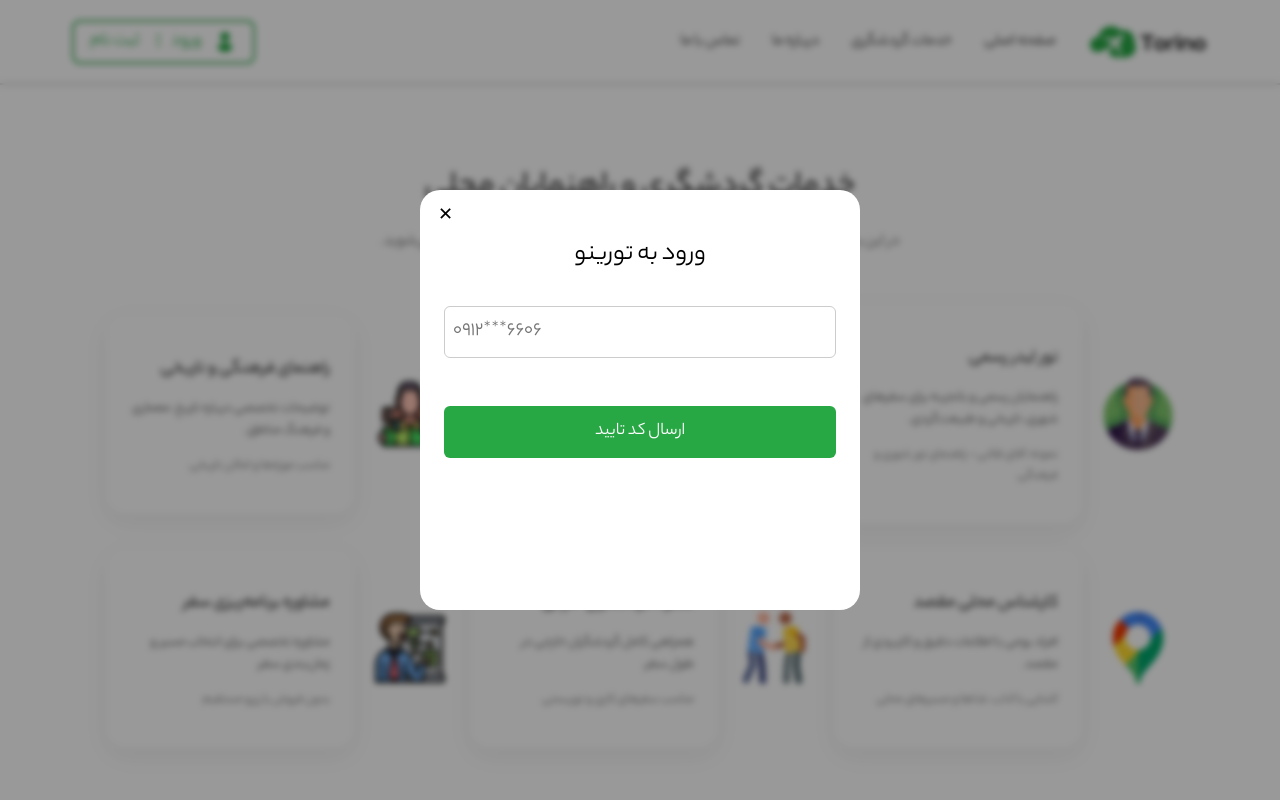
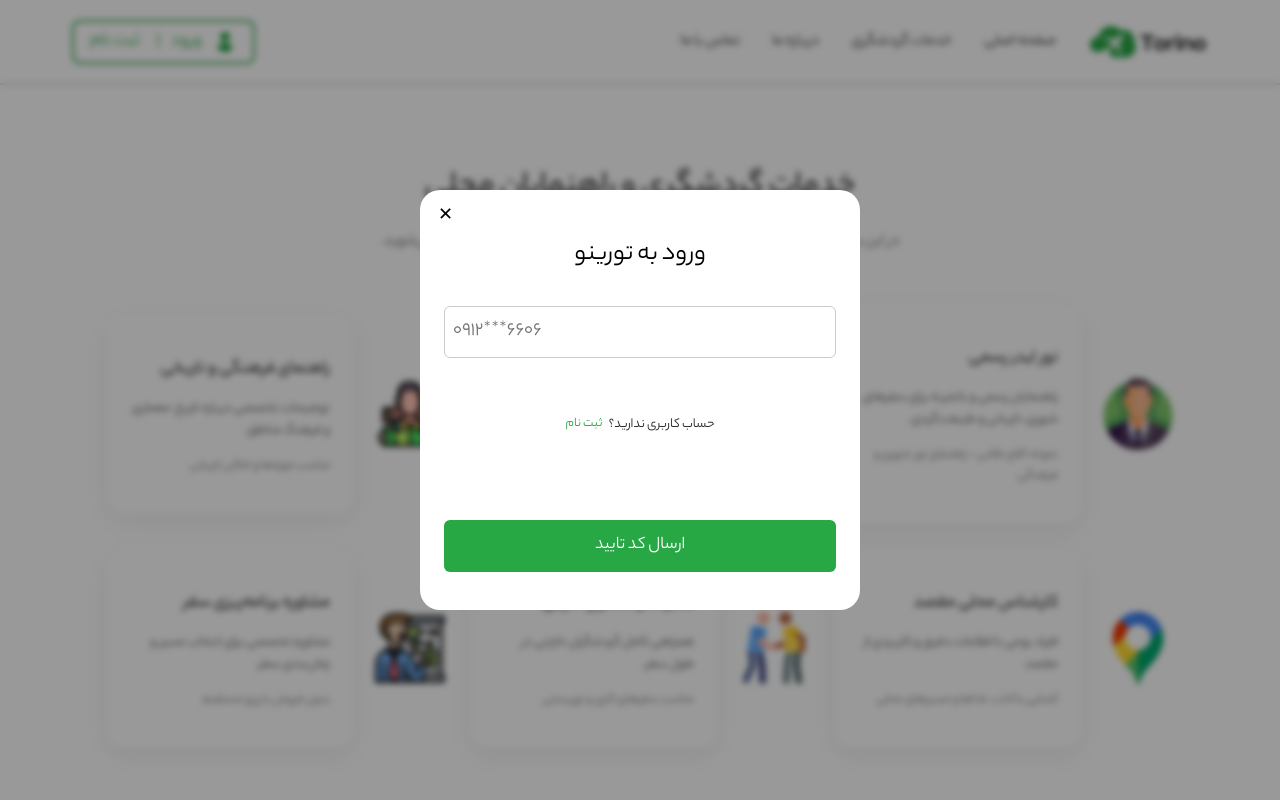
Before and after one commit to parichabd/exam, a Next.js app: page /Guide/TourismServices in a window 1280 px wide. Both pictures are taken after a click on the button "ورود". Shown: the top 800 px of the page. Built offline with nearby package versions, Linux system fonts and the light colour scheme.

Commit message:
feat : fixing inputs gap + sig in link

```diff
--- a/Components/Auth/AuthToast.js
+++ b/Components/Auth/AuthToast.js
@@ -5,11 +5,11 @@ import { useForm } from "react-hook-form";
 import { useSendOtp } from "@/Hooks/useSendOtp";
 import { useVerifyOtp } from "@/Hooks/useVerifyOtp";
 import { registerUser } from "@/Services/Auth";
+import { useRouter } from "next/navigation";
+import { FaArrowLeftLong } from "react-icons/fa6";
+import OtpInput from "react-otp-input";
+import toast, { Toaster } from "react-hot-toast";
 import Cookies from "js-cookie";
-import { useRouter } from "next/navigation";
-import OtpInput from "react-otp-input";
-import { FaArrowLeftLong } from "react-icons/fa6";
-import toast, { Toaster } from "react-hot-toast";
 import styles from "./AuthToast.module.css";
 
 export default function AuthToast({ onClose, mode = "login" }) {
@@ -20,10 +20,10 @@ export default function AuthToast({ onClose, mode = "login" }) {
   const [mobile, setMobile] = useState("");
   const [timeLeft, setTimeLeft] = useState(120);
   const [otp, setOtp] = useState("");
+  const [mobileError, setMobileError] = useState("");
   const [otpError, setOtpError] = useState("");
-  const [shake, setShake] = useState(false);
-  const [mobileError, setMobileError] = useState("");
-  const [mobileShake, setMobileShake] = useState(false); // shake برای موبایل
+  const [mobileShake, setMobileShake] = useState(false);
+  const [otpShake, setOtpShake] = useState(false);
   const [isLoggingIn, setIsLoggingIn] = useState(false);
 
   const {
@@ -66,14 +66,14 @@ export default function AuthToast({ onClose, mode = "login" }) {
         return;
       }
     }
-//کد فاقد
+
     sendOtpMutation.mutate(cleanedMobile, {
       onSuccess: () => {
         setStep("OTP");
         setTimeLeft(120);
         setOtp("");
         toast.success("کد تایید ارسال شد و تا ۲ دقیقه معتبر است", {
-          position: "top-right",
+          position: "top-left",
           duration: 4000,
         });
       },
@@ -99,8 +99,8 @@ export default function AuthToast({ onClose, mode = "login" }) {
   const submitOtp = () => {
     if (otp.length !== 6) {
       setOtpError("کد تایید را کامل وارد کنید");
-      setShake(true);
-      setTimeout(() => setShake(false), 400);
+      setOtpShake(true);
+      setTimeout(() => setOtpShake(false), 400);
       return;
     }
 
@@ -124,16 +124,15 @@ export default function AuthToast({ onClose, mode = "login" }) {
           }, 1000);
         },
         onError: () => {
-          setOtpError("کد وارد شده اشتباه است"); // تغییر پیام خطا
-          setShake(true);
-          setTimeout(() => setShake(false), 400);
+          setOtpError("کد وارد شده اشتباه است!");
+          setOtpShake(true);
+          setTimeout(() => setOtpShake(false), 400);
           setIsLoggingIn(false);
         },
       },
     );
   };
 
-  // برای اینتر در input های OTP
   const handleKeyDown = (e) => {
     if (e.key === "Enter") {
       submitOtp();
@@ -196,17 +195,40 @@ export default function AuthToast({ onClose, mode = "login" }) {
                     <span className={styles.error}>{errors.name?.message}</span>
                   </>
                 )}
+
                 <input
                   type="tel"
                   placeholder="۰۹۱۲***۶۶۰۶"
                   {...register("mobile", {
                     required: "شماره موبایل الزامی است",
                   })}
-                  className={mobileShake ? styles.shake : ""}
+                  className={`${mobileShake ? styles.shake : ""} ${
+                    mobileError ? styles.errorInput : ""
+                  }`}
                 />
+
                 <span className={styles.error}>
                   {errors.mobile?.message || mobileError}
                 </span>
+
+                {/* 👇 لینک ثبت نام / ورود اینجا قرار گرفت */}
+                {!isRegister && (
+                  <div className={styles.loginPage}>
+                    حساب کاربری ندارید؟
+                    <button type="button" onClick={() => setIsRegister(true)}>
+                      ثبت نام
+                    </button>
+                  </div>
+                )}
+
+                {isRegister && (
+                  <div className={styles.loginPage}>
+                    قبلاً ثبت نام کرده‌اید؟
+                    <button type="button" onClick={() => setIsRegister(false)}>
+                      ورود
+                    </button>
+                  </div>
+                )}
 
                 <button
                   className={styles.submit}
@@ -218,14 +240,6 @@ export default function AuthToast({ onClose, mode = "login" }) {
                       ? "ثبت‌نام و ارسال کد"
                       : "ارسال کد تایید"}
                 </button>
-
-                {!isRegister && (
-                  <p className={styles.loginPage}>
-                    <button type="button" onClick={() => setIsRegister(true)}>
-                      ثبت نام!
-                    </button>
-                  </p>
-                )}
               </form>
             </>
           )}
@@ -239,7 +253,7 @@ export default function AuthToast({ onClose, mode = "login" }) {
               </p>
 
               <div
-                className={`${styles.otpWrapper} ${shake ? styles.shake : ""}`}
+                className={`${styles.otpWrapper} ${otpShake ? styles.shake : ""}`}
                 onKeyDown={handleKeyDown}
               >
                 <OtpInput
@@ -263,6 +277,7 @@ export default function AuthToast({ onClose, mode = "login" }) {
                     <input
                       {...props}
                       maxLength={1}
+                      className={otpError ? styles.errorInput : ""}
                       style={{
                         width: "55px",
                         height: "45px",
--- a/Components/Auth/AuthToast.module.css
+++ b/Components/Auth/AuthToast.module.css
@@ -74,6 +74,7 @@
   font-size: 18px;
   cursor: pointer;
   font-family: "BYekan", sans-serif;
+  margin-top: 65px;
 }
 
 .loginPage { all: unset; color: #28a745; cursor: pointer; }
@@ -148,7 +149,72 @@
   from { opacity: 0; transform: translateY(20px); }
   to { opacity: 1; transform: translateY(0); }
 }
+/* حاشیه قرمز برای input های خطادار */
+.errorInput {
+  border: 2px solid #ff4d4f; /* قرمز جذاب */
+  animation: none; /* انیمیشن shake جداگانه اعمال می شود */
+}
 
-@media (min-width: 1024px) {
-  .loginPage { display: none; }
+/* انیمیشن shake */
+@keyframes shake {
+  0% { transform: translateX(0); }
+  20% { transform: translateX(-5px); }
+  40% { transform: translateX(5px); }
+  60% { transform: translateX(-5px); }
+  80% { transform: translateX(5px); }
+  100% { transform: translateX(0); }
 }
+
+.shake {
+  animation: shake 0.4s;
+}
+/* AuthToast.module.css */
+
+/* حاشیه قرمز برای input های خطادار */
+.errorInput {
+  border: 2px solid #ff4d4f !important; /* !important برای override کردن استایل داخلی OTP */
+  outline: none;
+}
+
+/* انیمیشن shake */
+@keyframes shake {
+  0% { transform: translateX(0); }
+  20% { transform: translateX(-5px); }
+  40% { transform: translateX(5px); }
+  60% { transform: translateX(-5px); }
+  80% { transform: translateX(5px); }
+  100% { transform: translateX(0); }
+}
+
+.shake {
+  animation: shake 0.4s;
+}
+
+/* اطمینان از اینکه input های OTP هم حاشیه قرمز بگیرند */
+.otpWrapper input.errorInput {
+  border: 1px solid #ff4d4f !important;
+}
+
+.loginPage {
+  display: flex;
+  justify-content: center;
+  align-items: center;
+  gap: 6px;
+  font-size: 14px;
+  margin: 8px 0 4px 0;
+  color: #282828;
+}
+
+.loginPage button {
+  background: none;
+  border: none;
+  color: #28a745;
+  cursor: pointer;
+  font-weight: 600;
+  font-family: inherit;
+  padding: 0;
+}
+
+.loginPage button:hover {
+  text-decoration: underline;
+}
```
